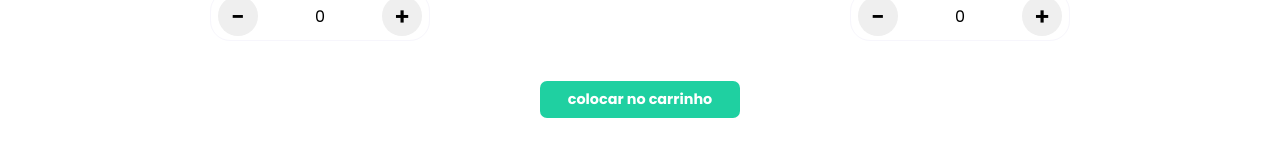
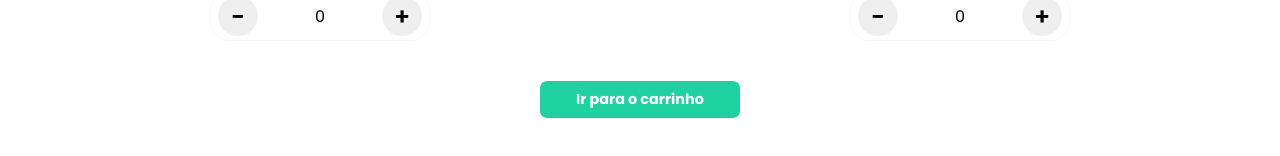
Before and after one commit to Pedrohprado/projeto_marktplace_pu, a React (Vite) app: page / in a window 1280 px wide. Shown: the part 584-740 px from the top of the page. Built offline with nearby package versions, Linux system fonts and the light colour scheme.

Commit message:
change button

```diff
--- a/src/App.jsx
+++ b/src/App.jsx
@@ -32,7 +32,10 @@ const App = () => {
         <Header markopen={() => setMark(!mark)} />
         {!mark ? null : <CartTest markopen={() => setMark(!mark)} />}
         <ContainerProducts>{products}</ContainerProducts>
-        <ButtonFun namebutton={'colocar no carrinho'} />
+        <ButtonFun
+          markopen={() => setMark(!mark)}
+          namebutton={'Ir para o carrinho'}
+        />
       </Container>
     </GlobalSotage>
   );
--- a/src/components/ButtonFun.jsx
+++ b/src/components/ButtonFun.jsx
@@ -1,8 +1,12 @@
 /* eslint-disable react/prop-types */
 import { Button } from '../style';
 
-const ButtonFun = ({ namebutton }) => {
-  return <Button>{namebutton}</Button>;
+const ButtonFun = ({ markopen, namebutton }) => {
+  const handleCLick = () => {
+    window.scrollTo(0, 0);
+    markopen();
+  };
+  return <Button onClick={handleCLick}>{namebutton}</Button>;
 };
 
 export default ButtonFun;
```
